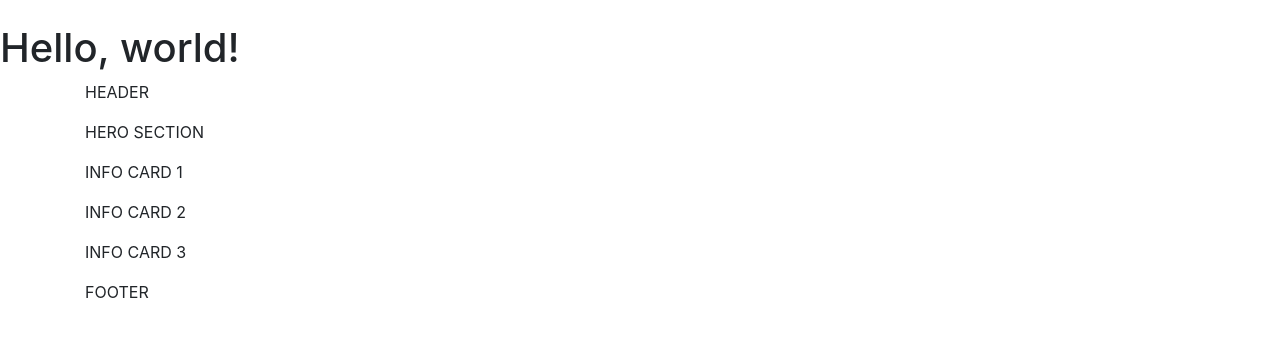
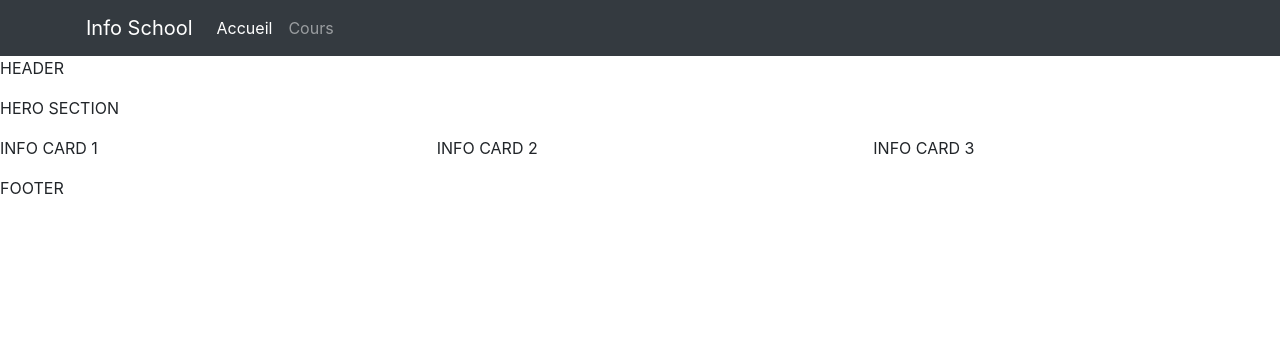
Before and after one commit to jerev7/bootstrap_activity, a plain HTML site: page index.html in a window 1280 px wide. Drawn offline with nearby package versions, Linux system fonts and the light colour scheme.

Commit message:
added nav bar

```diff
--- a/index.html
+++ b/index.html
@@ -1,32 +1,39 @@
-<!doctype html>
+<!DOCTYPE html>
+<html lang="en">
+  <head>
+    <!-- Required meta tags -->
+    <meta charset="utf-8" />
+    <meta
+      name="viewport"
+      content="width=device-width, initial-scale=1, shrink-to-fit=no"
+    />
 
-<html lang="en">
-
-  <head>
-
-    <!-- Required meta tags -->
-
-    <meta charset="utf-8">
-
-    <meta name="viewport" content="width=device-width, initial-scale=1, shrink-to-fit=no">
-
-
-
-    <!-- Bootstrap CSS -->
-
-    <link rel="stylesheet" href="https://stackpath.bootstrapcdn.com/bootstrap/4.4.1/css/bootstrap.min.css" integrity="sha384-Vkoo8x4CGsO3+Hhxv8T/Q5PaXtkKtu6ug5TOeNV6gBiFeWPGFN9MuhOf23Q9Ifjh" crossorigin="anonymous">
-
-
-
-    <title>Hello, world!</title>
-
+    <link
+    rel="stylesheet"
+    href="https://stackpath.bootstrapcdn.com/bootstrap/4.4.1/css/bootstrap.min.css"
+    integrity="sha384-Vkoo8x4CGsO3+Hhxv8T/Q5PaXtkKtu6ug5TOeNV6gBiFeWPGFN9MuhOf23Q9Ifjh"
+    crossorigin="anonymous"
+    >
+      <title>Info School</title>
   </head>
-
   <body>
-
-    <h1>Hello, world!</h1>
-
+    <div class="bg-dark">
       <div class="container">
+        <div class="row">
+          <nav class="col navbar navbar-expand navbar-dark">
+            <a class="navbar-brand" href="index.html">Info School</a>
+            <ul class="navbar-nav">
+              <li class="nav-item active">
+                <a class="nav-link" href="index.html">Accueil</a>
+              </li>
+              <li class="nav-item">
+                <a class="nav-link" href="#">Cours</a>
+              </li>
+            </ul>
+          </nav>
+        </div>
+      </div>
+    </div>
       <div class="row">
         <div class="col">
           <p>HEADER</p>
@@ -38,17 +45,13 @@
         </div>
       </div>
       <div class="row">
-            <div class="col-12 col-md-6 col-lg-3">
+        <div class="col-12 col-lg-4">
           <p>INFO CARD 1</p>
         </div>
-         </div>
-         <div class="row">
-            <div class="col-12 col-md-6 col-lg-3">
+        <div class="col-12 col-lg-4">
           <p>INFO CARD 2</p>
         </div>
-         </div>
-         <div class="row">
-            <div class="col-12 col-md-6 col-lg-3">
+        <div class="col-12 col-lg-4">
           <p>INFO CARD 3</p>
         </div>
       </div>
@@ -59,19 +62,9 @@
       </div>
     </div>
 
-
-
-
-    <!-- Optional JavaScript -->
-
     <!-- jQuery first, then Popper.js, then Bootstrap JS -->
-
     <script src="https://code.jquery.com/jquery-3.4.1.slim.min.js" integrity="sha384-J6qa4849blE2+poT4WnyKhv5vZF5SrPo0iEjwBvKU7imGFAV0wwj1yYfoRSJoZ+n" crossorigin="anonymous"></script>
-
     <script src="https://cdn.jsdelivr.net/npm/popper.js@1.16.0/dist/umd/popper.min.js" integrity="sha384-Q6E9RHvbIyZFJoft+2mJbHaEWldlvI9IOYy5n3zV9zzTtmI3UksdQRVvoxMfooAo" crossorigin="anonymous"></script>
-
     <script src="https://stackpath.bootstrapcdn.com/bootstrap/4.4.1/js/bootstrap.min.js" integrity="sha384-wfSDF2E50Y2D1uUdj0O3uMBJnjuUD4Ih7YwaYd1iqfktj0Uod8GCExl3Og8ifwB6" crossorigin="anonymous"></script>
-
   </body>
-
 </html>
```
Lines whose indentation alone changed are shown as unchanged.
